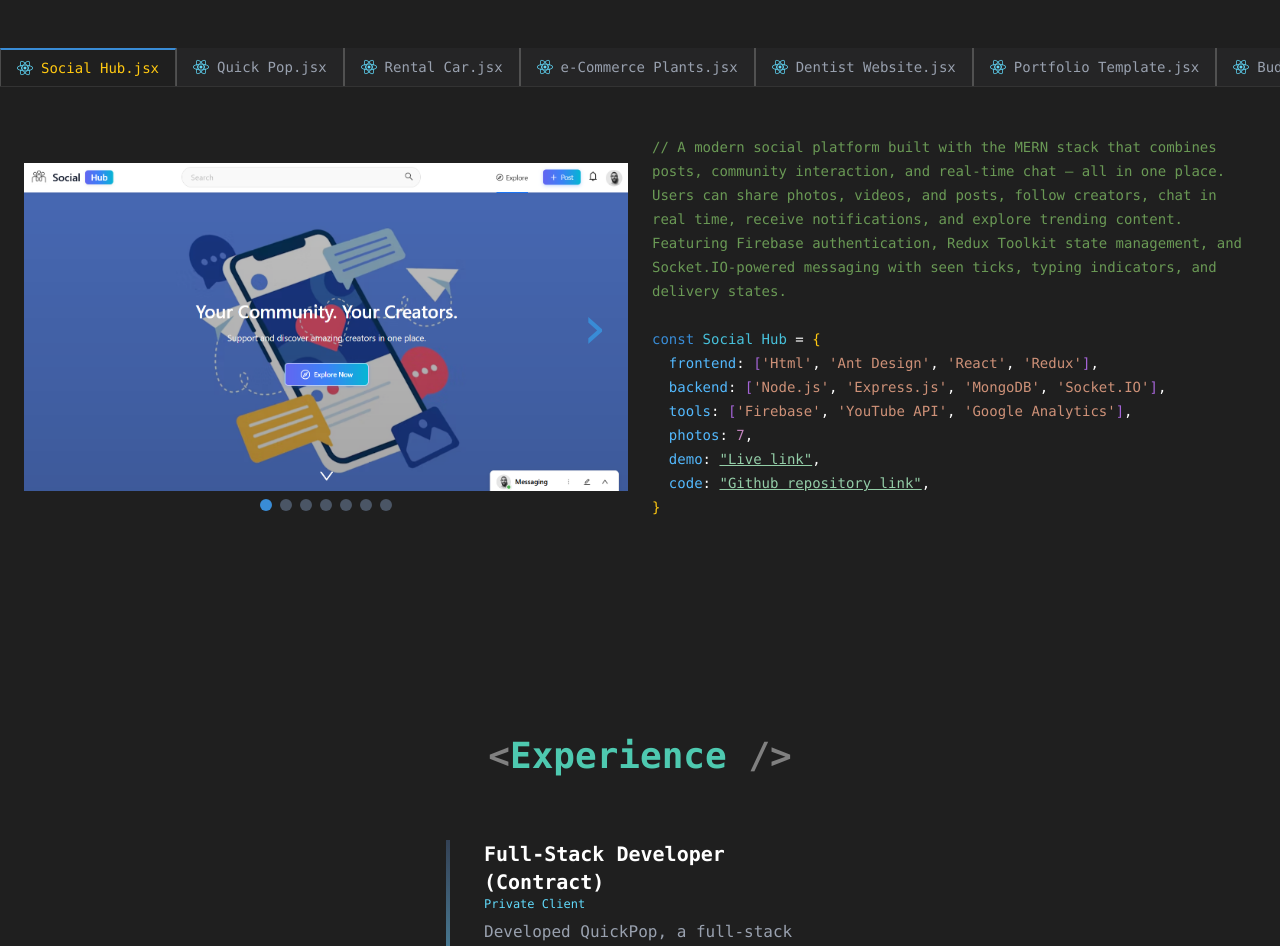
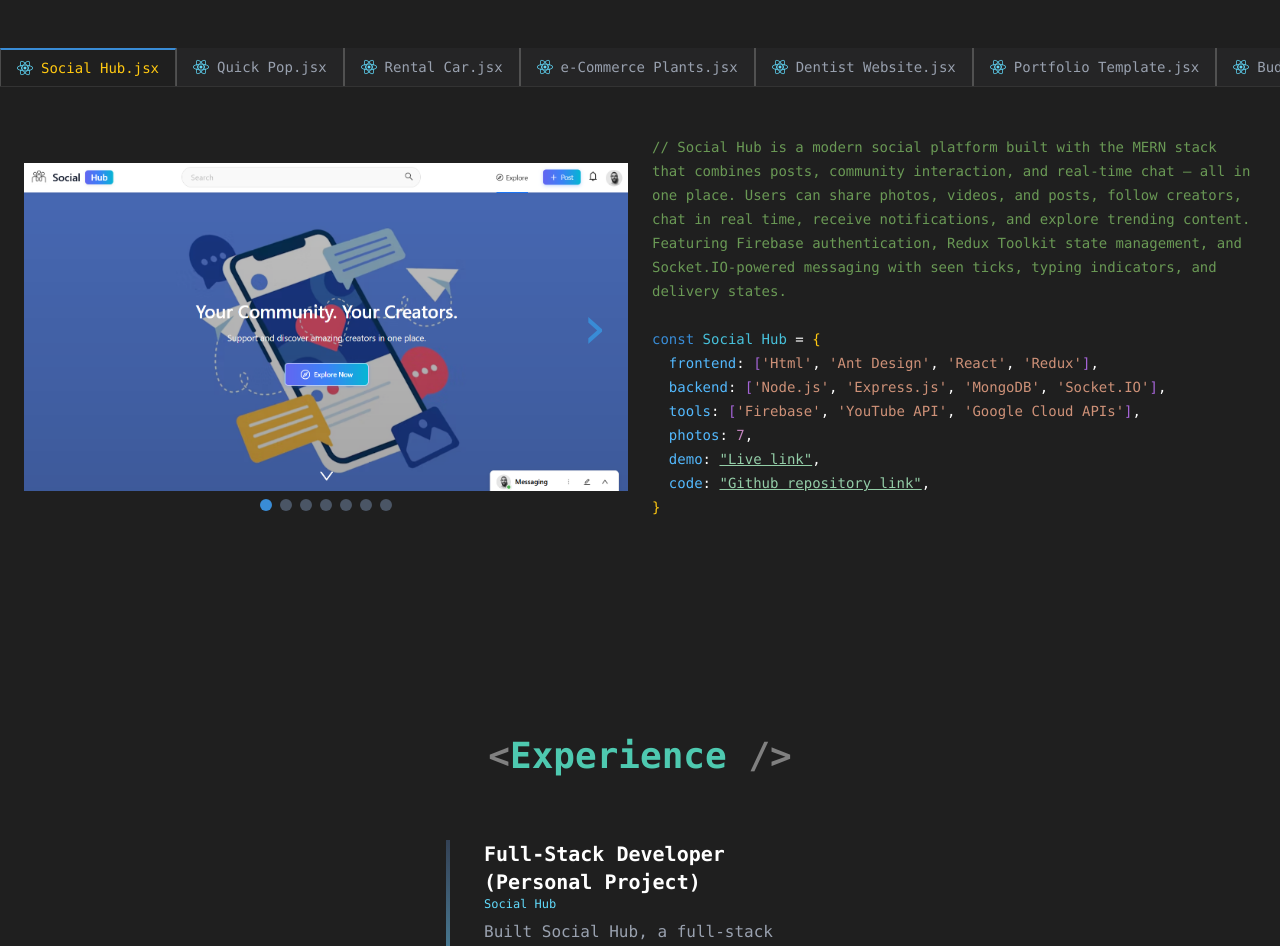
Before and after one commit to frestaris/portfolioV.2.0, a React (Vite) app: page / in a window 1280 px wide. Shown: the part 920-1866 px from the top of the page. Built offline with nearby package versions, Linux system fonts and the light colour scheme; no server answers.

Commit message:
added firebase icon on skills, improved project description

```diff
--- a/src/data/aboutMe.js
+++ b/src/data/aboutMe.js
@@ -12,14 +12,14 @@ export const aboutMe = {
     },
     {
       id: 2,
-      text: "Self-Taught",
+      text: "Freelance Developer",
       icon: GraduationCap,
       color: "#ffc811",
     },
   ],
   description: `Over the past few years, I’ve dedicated myself to building full-stack web applications, and this journey has developed into both a strong technical skillset and a genuine passion for creating modern, user-focused solutions.
 
-  I’m highly proficient with React and Redux for building dynamic, state-driven interfaces, and I’ve learned a lot by working on personal projects, taking online courses, and collaborating on projects that feel like real-world work.
+  I’m highly proficient with the MERN stack for building dynamic, state-driven interfaces, and I’ve learned a lot by working on personal projects, and collaborating on projects that feel like real-world work.
 
  I’m passionate about writing clean, efficient, and responsive code that works well across all devices. I’m always looking to improve my skills and stay ahead in the tech industry. Weird as it sounds, I really enjoy debugging and testing to ensure seamless functionality and performance.`,
 };
--- a/src/data/experiences.js
+++ b/src/data/experiences.js
@@ -1,10 +1,17 @@
 export const experiences = [
   {
     year: "2025",
-    role: "Full-Stack Developer (Contract)",
-    company: "Private Client",
+    role: "Full-Stack Developer (Personal Project)",
+    company: "Social Hub",
     description:
-      "Developed QuickPop, a full-stack accommodation booking platform. Built the frontend with React, Redux Toolkit, and Tailwind CSS, and implemented the backend using Node.js, Express, and PostgreSQL. Integrated key features such as Google Maps for geolocation, Cloudinary for image uploads, and dynamic booking availability filtering.",
+      "Built Social Hub, a full-stack social media platform merging content creation, chat, and community interaction. Implemented real-time messaging with Socket.IO, notifications, post engagement (likes, comments, replies), and user profiles. Developed with the MERN stack and integrated Firebase for authentication and media storage.",
+  },
+  {
+    year: "2025 – Present",
+    role: "Co-Founder & Full-Stack Developer",
+    company: "QuickPop (Startup Prototype)",
+    description:
+      "Co-founded QuickPop, a modern accommodation booking platform reimagining short-term stays with a flexible, user-centric approach. Engineered the entire prototype stack using React, Redux Toolkit, Tailwind CSS, Node.js, Express, and PostgreSQL. Integrated geolocation, image management, and smart availability logic to deliver an intuitive end-to-end booking experience.",
   },
 
   {
@@ -12,20 +19,14 @@ export const experiences = [
     role: "Freelance Web Developer",
     company: "Self-Employed",
     description:
-      "Designed and delivered responsive websites and custom apps for small businesses. Built and sold React-based applications online, focusing on clean UI, performance, and client-specific requirements.",
+      "Designed and delivered responsive websites and custom web apps for clients and small businesses. Specialized in modern React-based frontends with clean UI, strong performance, and tailored client solutions.",
   },
+
   {
     year: "2023 – 2024",
-    role: "Full-Stack Developer (Personal Projects)",
-    company: "Self-Directed",
-    description:
-      "Developed multiple showcase apps including BudgetMate (MERN personal finance tracker with charts), a Car Rental platform with Stripe integration, and a Restaurant ordering app using Redux and Ant Design.",
-  },
-  {
-    year: "2023",
-    role: "Web Developer (Learning & Practice)",
+    role: "Full-Stack Developer (Portfolio Projects)",
     company: "Independent",
     description:
-      "Built portfolio projects such as a Dentist website with booking forms and a Q&A app. Practiced Agile workflows, Git/GitHub collaboration, API integration, and deployments on Netlify/Vercel while expanding technical skills.",
+      "Developed multiple showcase projects including BudgetMate (MERN finance tracker), a Car Rental platform with Stripe integration, and a Restaurant ordering app using Redux and Ant Design. Focused on learning production-ready design and deployment workflows.",
   },
 ];
--- a/src/data/projects.js
+++ b/src/data/projects.js
@@ -51,7 +51,7 @@ export const projects = [
       socialHub7,
     ],
     description:
-      "A modern social platform built with the MERN stack that combines posts, community interaction, and real-time chat — all in one place. Users can share photos, videos, and posts, follow creators, chat in real time, receive notifications, and explore trending content. Featuring Firebase authentication, Redux Toolkit state management, and Socket.IO-powered messaging with seen ticks, typing indicators, and delivery states.",
+      "Social Hub is a modern social platform built with the MERN stack that combines posts, community interaction, and real-time chat — all in one place. Users can share photos, videos, and posts, follow creators, chat in real time, receive notifications, and explore trending content. Featuring Firebase authentication, Redux Toolkit state management, and Socket.IO-powered messaging with seen ticks, typing indicators, and delivery states.",
     frontend: [
       { skill: "Html" },
       { skill: "Ant Design" },
@@ -67,7 +67,7 @@ export const projects = [
     tools: [
       { skill: "Firebase" },
       { skill: "YouTube API" },
-      { skill: "Google Analytics" },
+      { skill: "Google Cloud APIs" },
     ],
   },
   {
--- a/src/data/skills.js
+++ b/src/data/skills.js
@@ -20,6 +20,7 @@ import figma from "../assets/skills-logo/figma.png";
 import mysql from "../assets/skills-logo/mysql.png";
 import postgres from "../assets/skills-logo/postgres.png";
 import python from "../assets/skills-logo/python.png";
+import firebase from "../assets/skills-logo/firebase.png";
 
 export const skillGroups = {
   frontend: [
@@ -43,6 +44,7 @@ export const skillGroups = {
     { skill: "Git", img: git },
     { skill: "Github", img: github },
     { skill: "Postman", img: postman },
+    { skill: "Firebase", img: firebase },
     { skill: "Cloudinary", img: cloudinary },
     { skill: "Google Cloud", img: googlecloud },
     { skill: "Stripe", img: stripe },
```
Also changed, not shown: src/assets/skills-logo/firebase.png (added).
